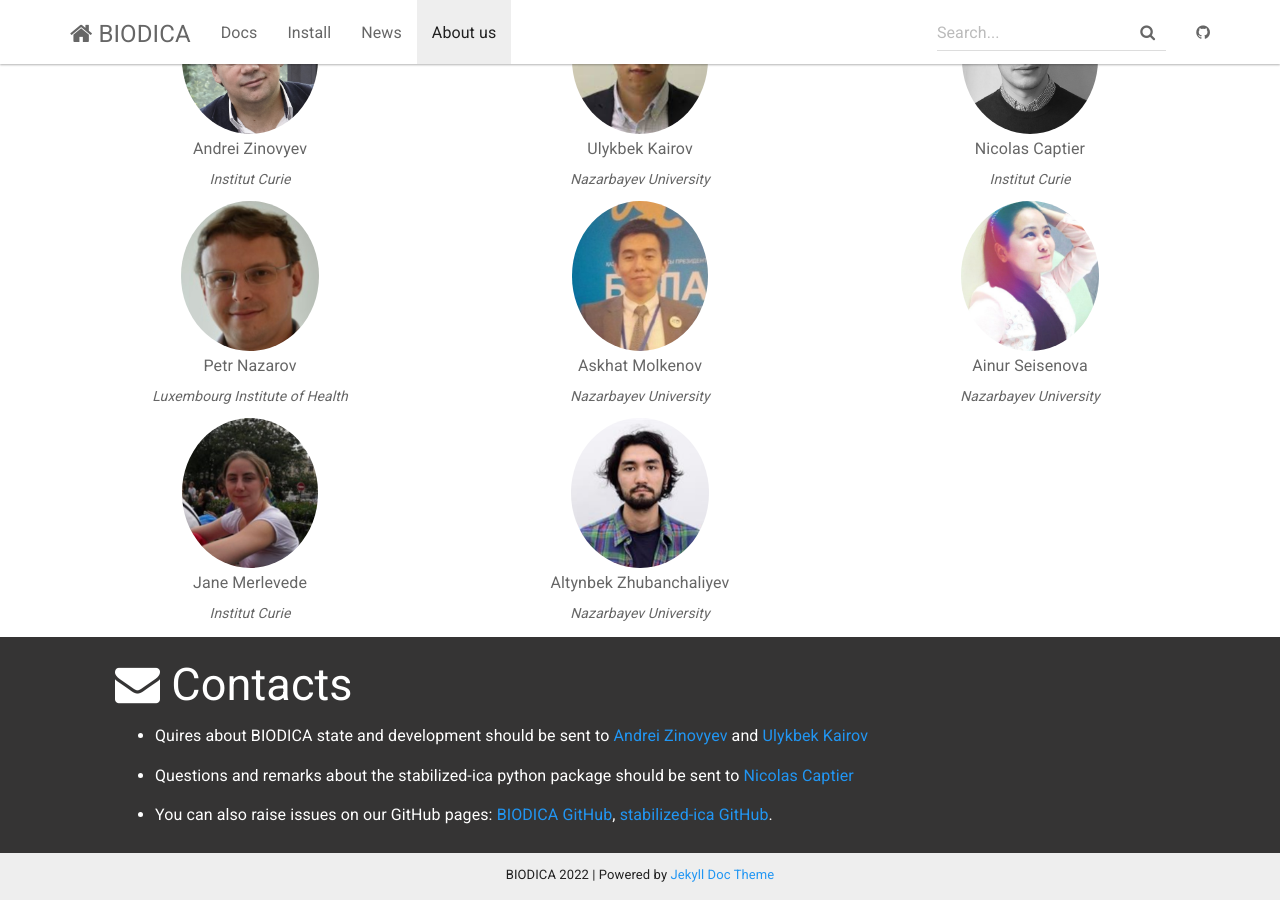
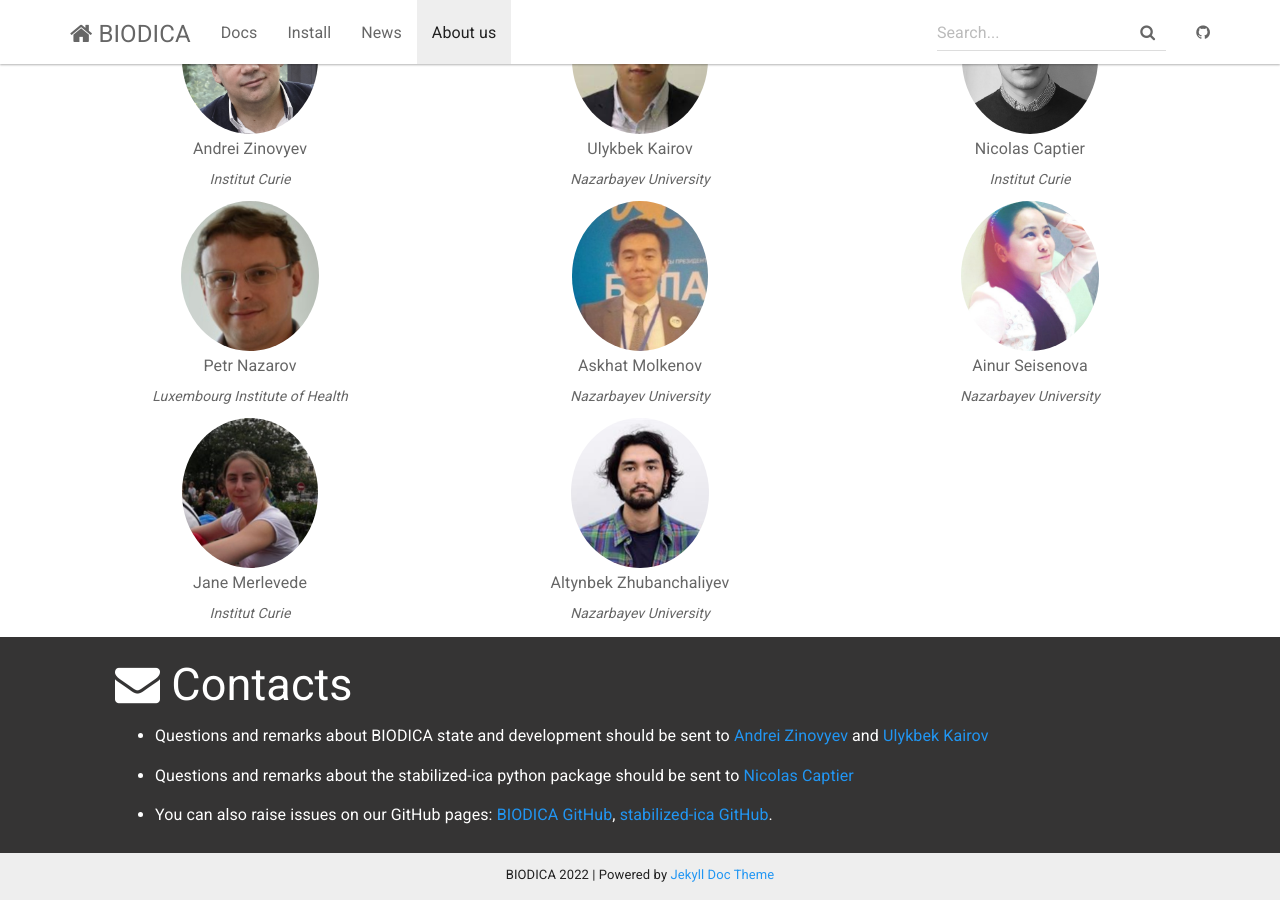
Before and after one commit to sysbio-curie/biodica-environment, a Jekyll site: the page built from assets/about_us.html, in a window 1280 px wide and 900 px high, scrolled down 527 px. Built offline with Jekyll 4.4.1, drawn with Linux system fonts in a browser that asks for light colours.

Commit message:
Update about_us.html

```diff
--- a/assets/about_us.html
+++ b/assets/about_us.html
@@ -112,7 +112,7 @@
     <div class="container" style = "margin-left:100px ; margin-right:100px ; font-size:16px ; color: #fff">
         <h2 class="headertekst" style="color: #fff;"><i class="fa fa-envelope"></i> Contacts</h2>
         <ul>
-            <li style="margin: 10px 0;">Quires about BIODICA state and development should be sent to
+            <li style="margin: 10px 0;">Questions and remarks about BIODICA state and development should be sent to
             <a href="http://www.ihes.fr/~zinovyev">Andrei Zinovyev</a> and <a href="https://www.researchgate.net/profile/Ulykbek_Kairov">Ulykbek Kairov</a></li>
 
             <li style="margin: 10px 0;">Questions and remarks about the stabilized-ica python package should be sent to
```
